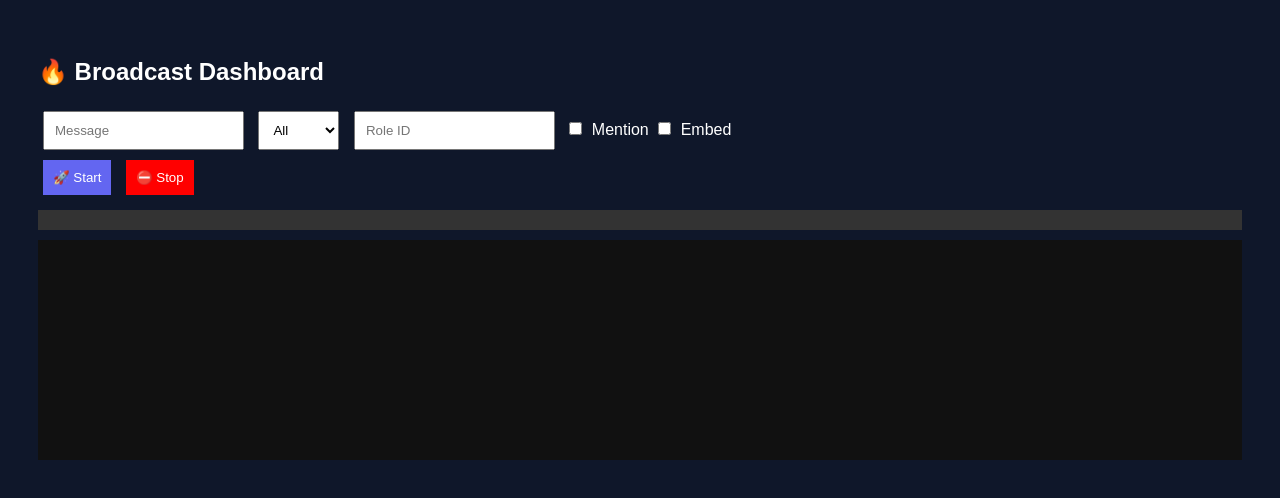
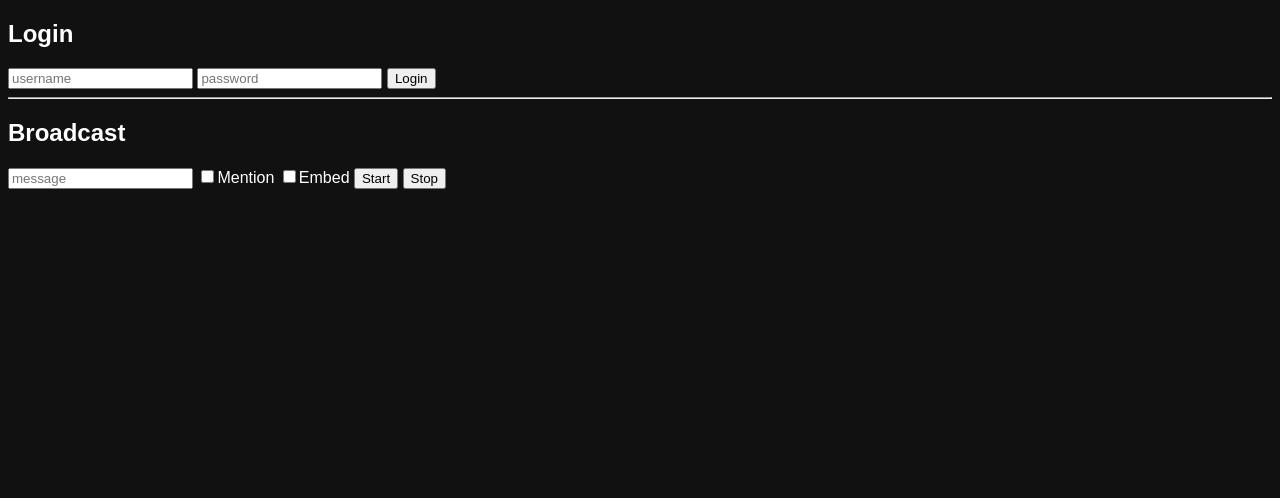
Before and after one commit to badr123sti-rgb/-fortnite-map-bot, a website: page index.html in a window 1280 px wide. Drawn offline with nearby package versions, Linux system fonts and the light colour scheme; no server answers.

Commit message:
Update index.html

```diff
--- a/index.html
+++ b/index.html
@@ -1,74 +1,70 @@
 <!DOCTYPE html>
 <html>
-<head>
-<meta charset="UTF-8">
-<title>Dashboard</title>
+<body style="background:#111;color:white;font-family:sans-serif">
+
+<h2>Login</h2>
+
+<input id="u" placeholder="username">
+<input id="p" placeholder="password">
+<button onclick="login()">Login</button>
+
+<hr>
+
+<h2>Broadcast</h2>
+
+<input id="msg" placeholder="message">
+<label><input type="checkbox" id="m">Mention</label>
+<label><input type="checkbox" id="e">Embed</label>
+
+<button onclick="start()">Start</button>
+<button onclick="stop()">Stop</button>
+
+<div id="log"></div>
+
 <script src="/socket.io/socket.io.js"></script>
-
-<style>
-body{background:#0f172a;color:white;font-family:sans-serif;padding:30px}
-input,select{padding:10px;margin:5px}
-button{padding:10px;margin:5px;background:#6366f1;color:white;border:none}
-.stop{background:red}
-.bar{height:20px;background:#333;margin-top:10px}
-.bar div{height:100%;background:#22c55e;width:0%}
-.log{background:#111;margin-top:10px;padding:10px;height:200px;overflow:auto}
-</style>
-</head>
-
-<body>
-
-<h2>🔥 Broadcast Dashboard</h2>
-
-<input id="msg" placeholder="Message">
-
-<select id="type">
-<option value="all">All</option>
-<option value="online">Online</option>
-<option value="role">Role</option>
-</select>
-
-<input id="role" placeholder="Role ID">
-
-<label><input type="checkbox" id="mention"> Mention</label>
-<label><input type="checkbox" id="embed"> Embed</label>
-
-<br>
-
-<button onclick="start()">🚀 Start</button>
-<button class="stop" onclick="stop()">⛔ Stop</button>
-
-<div class="bar"><div id="bar"></div></div>
-
-<div id="log" class="log"></div>
-
 <script>
+let token;
 const s = io();
 
-function log(t){
-document.getElementById("log").innerHTML += "<p>"+t+"</p>";
+async function login(){
+  const res = await fetch("/login",{
+    method:"POST",
+    headers:{"Content-Type":"application/json"},
+    body:JSON.stringify({username:u.value,password:p.value})
+  });
+
+  const data = await res.json();
+  token = data.token;
+  log("✅ logged in");
 }
 
 function start(){
-s.emit("start",{
-message:msg.value,
-type:type.value,
-role:role.value,
-mention:mention.checked,
-embed:embed.checked
-});
+  s.emit("start",{
+    message:msg.value,
+    mention:m.checked,
+    embed:e.checked,
+    user:u.value
+  });
 }
 
 function stop(){
-s.emit("stop");
-log("⛔ تم الإيقاف");
+  s.emit("stop");
+  log("⛔ stopped");
 }
 
 s.on("progress",d=>{
-document.getElementById("bar").style.width = d.percent+"%";
+  log("Progress: "+d.percent+"%");
+});
+
+s.on("done",d=>{
+  log("Done: "+d.sent);
 });
 
 s.on("log",t=>log(t));
+
+function log(t){
+  document.getElementById("log").innerHTML += "<p>"+t+"</p>";
+}
 </script>
 
 </body>
```
